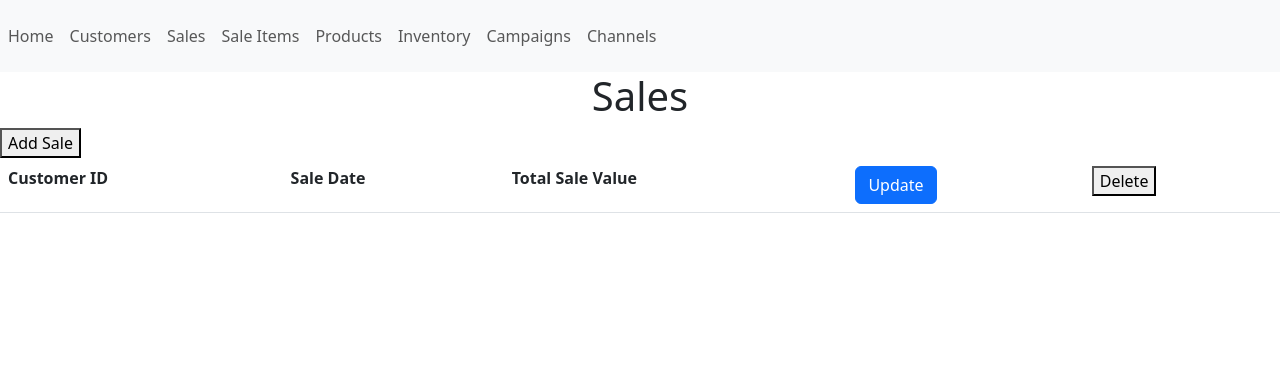
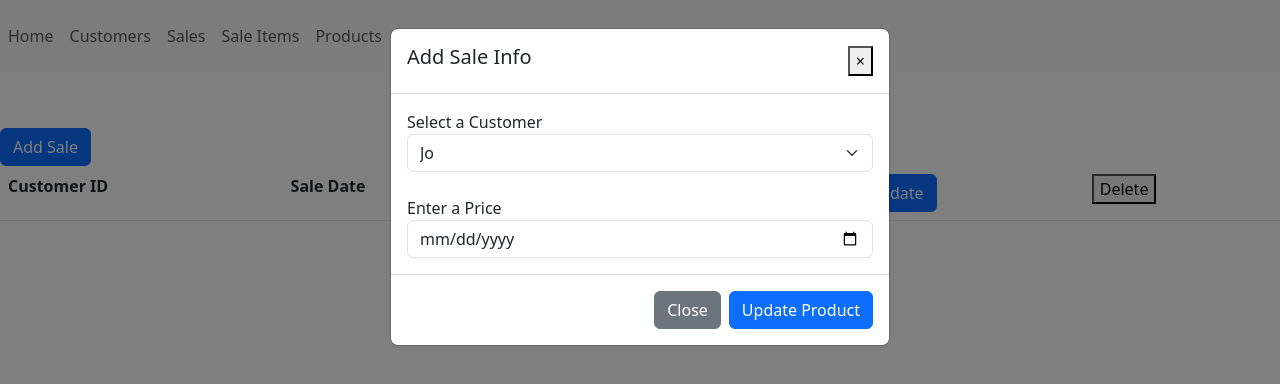
Before and after one commit to justinstoner2/CS340_DB_Website, a website: page sales.html in a window 1280 px wide. Both pictures are taken after a click on the button "Add Sale". Drawn offline with nearby package versions, Linux system fonts and the light colour scheme.

Commit message:
Minor fixes

```diff
--- a/sales.html
+++ b/sales.html
@@ -29,7 +29,34 @@
 
 <body>
     <h1 class="center-align">Sales</h1>
-    <button>Add Sale</button>
+    <button type="button" class="btn btn-primary" data-toggle="modal" data-target="#AddSaleModal">Add Sale</button>
+    <div id="AddSaleModal" class="modal fade" tabindex="-1" role="dialog">
+        <div class="modal-dialog" role="document">
+            <div class="modal-content">
+                <div class="modal-header">
+                    <h5>Add Sale Info</h5>
+                    <button type="button" class="close" data-dismiss="modal" aria-label="Close">
+                        <span aria-hidden="true">&times;</span>
+                    </button>
+                </div>
+                <div class="modal-body">
+                    <label for="customer">Select a Customer</label>
+                    <select id="customer" class="form-select">
+                        <option value="1">Jo</option>
+                        <option value="2">Bo</option>
+                        <option value="3">Bill</option>
+                    </select>
+                    <br>
+                    <label for="saleDate">Enter a Price</label>
+                    <input type="date" class="form-control" id="saleDate">
+                </div>
+                <div class="modal-footer">
+                    <button type="button" class="btn btn-secondary" data-dismiss="modal">Close</button>
+                    <button type="button" class="btn btn-primary">Update Product</button>
+                </div>
+            </div>
+        </div>
+    </div>
     <table class="table">
         <tr>
             <th>Customer ID</th>
@@ -50,15 +77,15 @@
                     </button>
                 </div>
                 <div class="modal-body">
-                    <label for="customer">Enter a Product Name</label>
-                    <select id="customer">
+                    <label for="customer">Select a Customer</label>
+                    <select id="customer" class="form-select">
                         <option value="1">Jo</option>
                         <option value="2">Bo</option>
                         <option value="3">Bill</option>
                     </select>
                     <br>
                     <label for="saleDate">Enter a Price</label>
-                    <input type="dare" class="form-control" id="saleDate">
+                    <input type="date" class="form-control" id="saleDate">
                 </div>
                 <div class="modal-footer">
                     <button type="button" class="btn btn-secondary" data-dismiss="modal">Close</button>
```
